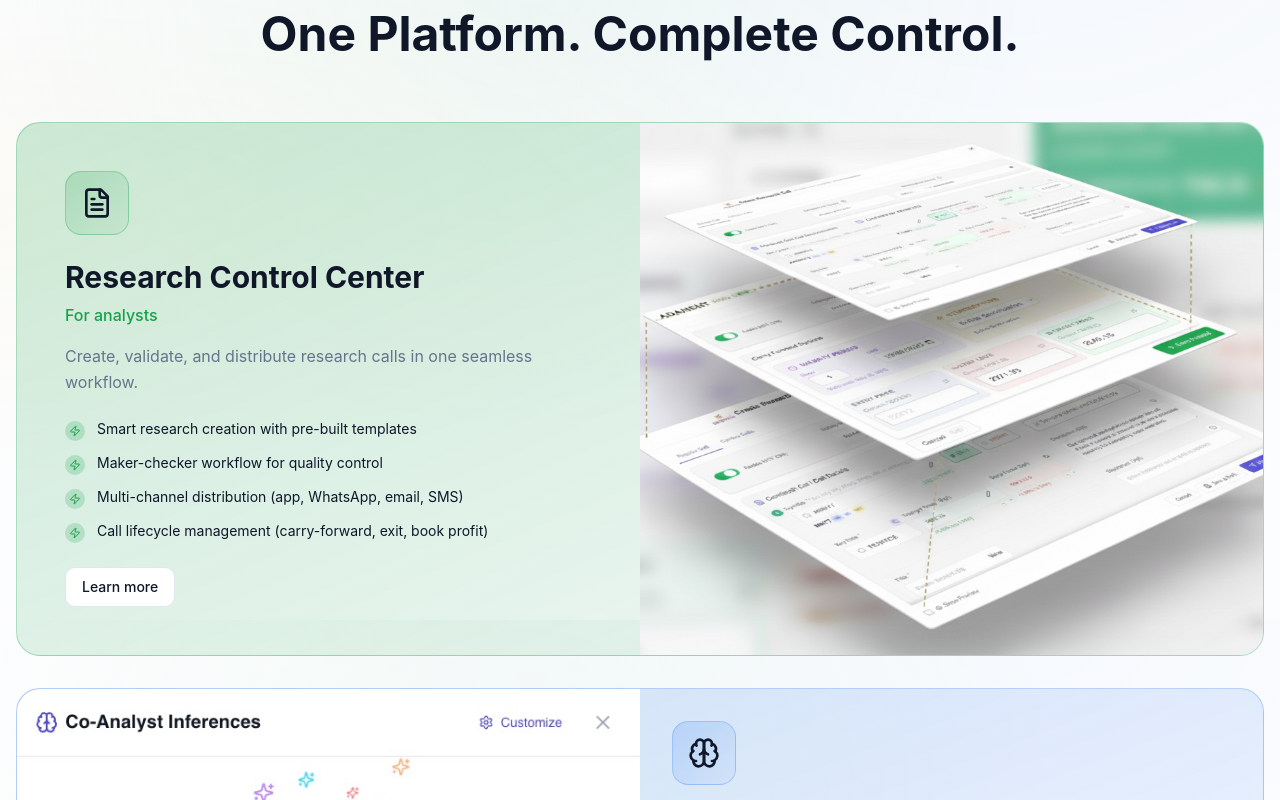
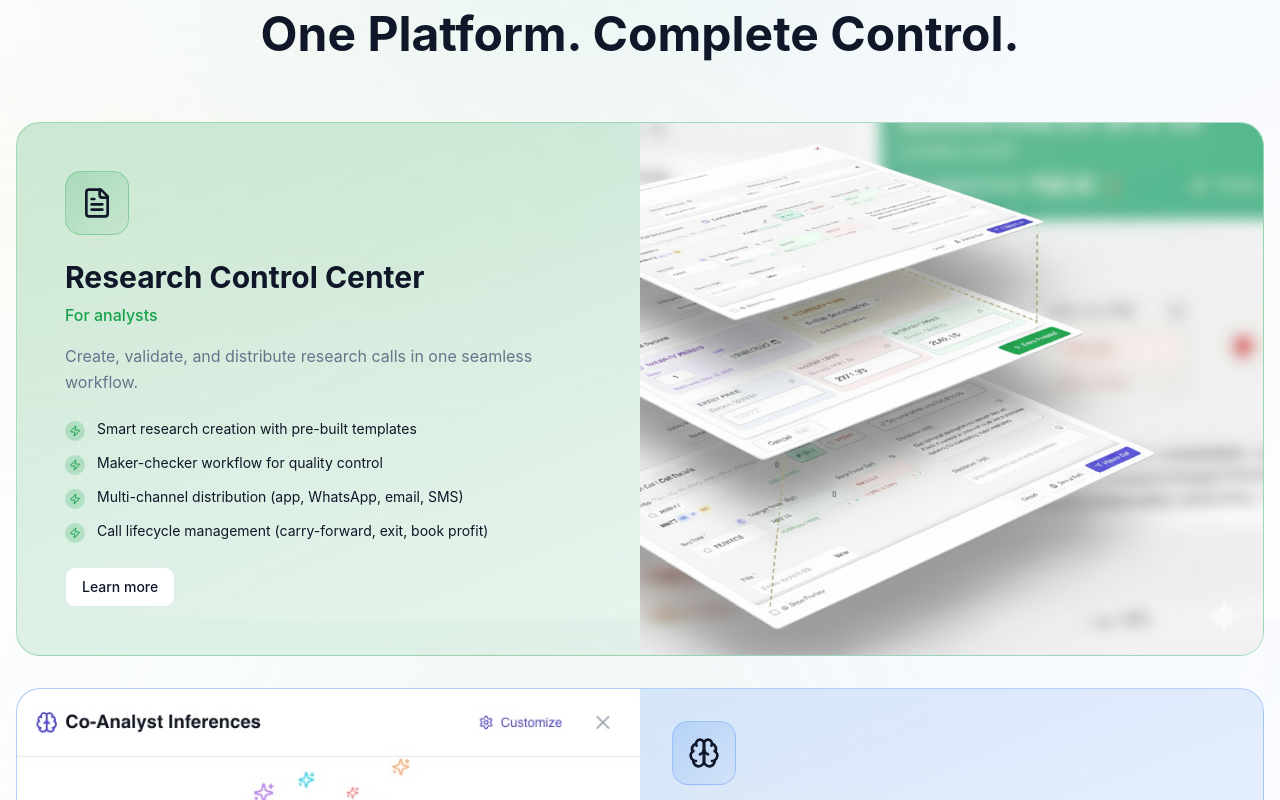
Before and after one commit to Raghavan1277/wisebypragmatic, a React (Vite) app: page / in a window 1280 px wide. Shown: the part 1780-2580 px from the top of the page. Built offline with nearby package versions, Linux system fonts and the light colour scheme; the HTML template or start-up script is replaced by a standard one.

Commit message:
Update card visuals

```diff
--- a/src/components/ProductSuite.tsx
+++ b/src/components/ProductSuite.tsx
@@ -155,19 +155,15 @@ export const ProductSuite = () => {
                     {/* Image/Visual Column */}
                     <div className={`relative ${product.title === "Co-Analyst AI" ? "min-h-[150px] lg:min-h-[180px]" : product.title === "Native Mobile Experience" ? "" : "min-h-[400px] lg:min-h-[500px]"} bg-gradient-to-br ${product.gradient} flex items-center justify-center overflow-hidden ${!isEven ? 'lg:col-start-1' : ''}`}>
                       {product.image ? (
-                        product.title === "Native Mobile Experience" || product.title === "Co-Analyst AI" ? (
-                          <div
-                            className="absolute inset-0 bg-top bg-cover"
-                            style={{ backgroundImage: `url(${product.image})` }}
-                            aria-hidden="true"
-                          />
-                        ) : (
-                          <img
-                            src={product.image}
-                            alt={`${product.title} dashboard interface`}
-                            className="w-full h-full object-cover"
-                          />
-                        )
+                        <div
+                          className={`absolute inset-0 bg-cover ${
+                            product.title === "Research Control Center" ? "bg-right-top" :
+                            product.title === "Advanced Analytics" ? "bg-left-top" :
+                            "bg-top"
+                          }`}
+                          style={{ backgroundImage: `url(${product.image})` }}
+                          aria-hidden="true"
+                        />
                       ) : (
                         <>
                           <div className="absolute inset-0 flex items-center justify-center opacity-20">
```
